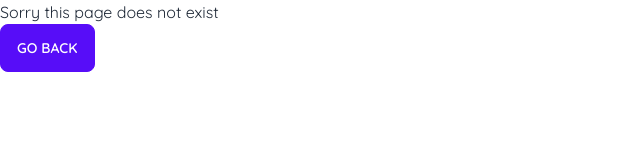
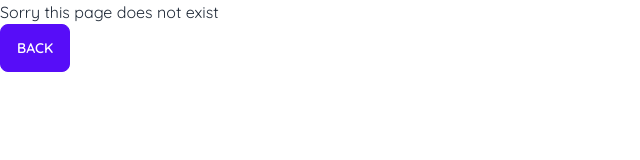
Before and after one commit to usman1100/effortaero-frontend, a React (Vite) app: page /dashboard/projects/1/ml in a window 1280 px wide. Shown: the top 160 px of the page, without its empty margins (0-640 px from the left). Built offline with nearby package versions, Linux system fonts and the light colour scheme.

Commit message:
Used BackButton comp for back navigation

```diff
--- a/src/components/ProjectCard.tsx
+++ b/src/components/ProjectCard.tsx
@@ -57,7 +57,7 @@ export default function ProjectCard({
 					</div>
 				</div>
 			</div>
-			{role === 'OWNER' && (
+			{role === 'owner' && (
 				<div className='grid grid-cols-3 justify-center content-center'>
 					<Link to={`/dashboard/projects/${_id}`}>
 						<button
--- a/src/pages/404.tsx
+++ b/src/pages/404.tsx
@@ -1,14 +1,10 @@
-import { Link } from 'react-router-dom'
+import BackButton from '../components/BackButton'
 
 export default function NotFound() {
 	return (
 		<>
 			<h1> Sorry this page does not exist</h1>
-			<Link to='/'>
-				<button className='btn btn-primary' type='button'>
-					Go Back
-				</button>
-			</Link>
+			<BackButton />
 		</>
 	)
 }
--- a/src/pages/MachineLearning.tsx
+++ b/src/pages/MachineLearning.tsx
@@ -1,9 +1,12 @@
 import { AiOutlineDelete } from 'react-icons/ai'
 import { useParams } from 'react-router-dom'
 import useDeleteEstimation from '../lib/hooks/estimation/useDeleteEstimation'
-import useCreateEstimation, { EstimationEnum } from '../lib/hooks/estimation/useCreateEstimation'
+import useCreateEstimation, {
+	EstimationEnum,
+} from '../lib/hooks/estimation/useCreateEstimation'
 import useGetEstimations from '../lib/hooks/estimation/useGetEstimations'
 import { formatDate, formatTime } from '../utils/datetime'
+import BackButton from '../components/BackButton'
 
 function EstimationCard({ data }: { data: any }) {
 	const { id: projectID } = useParams()
@@ -37,20 +40,18 @@ function EstimationCard({ data }: { data: any }) {
 export default function MachineLearning() {
 	const { id } = useParams()
 
-	const { mutate, isLoading } = useCreateEstimation(id as string, EstimationEnum.ML)
-	const { data: estimations } = useGetEstimations(id as string, EstimationEnum.ML)
+	const { mutate, isLoading } = useCreateEstimation(
+		id as string,
+		EstimationEnum.ML
+	)
+	const { data: estimations } = useGetEstimations(
+		id as string,
+		EstimationEnum.ML
+	)
 
 	return (
 		<div className='p-5'>
-			<button
-				className='btn btn-secondary'
-				type='button'
-				onClick={() => {
-					window.history.back()
-				}}
-			>
-				Back
-			</button>
+			<BackButton />
 
 			<h1 className='text-5xl mb-5'>Machine Learning</h1>
 
--- a/src/pages/NewProject/index.tsx
+++ b/src/pages/NewProject/index.tsx
@@ -8,6 +8,7 @@ import AttributeCard from './AttributeCard'
 import useCreatedOrgs from '../../lib/hooks/organizations/useCreatedOrgs'
 import ActorInputForm from './AttributeInputForm'
 import useCreateProject from '../../lib/hooks/projects/useCreateProject'
+import BackButton from '../../components/BackButton'
 
 export interface Actor {
 	name: string
@@ -156,11 +157,7 @@ export default function NewProject() {
 
 	return (
 		<div className='p-4'>
-			<Link to='/dashboard/projects'>
-				<button type='button' className='btn btn-warning'>
-					Back
-				</button>
-			</Link>
+			<BackButton />
 			<h1 className='text-4xl'>Create Project</h1>
 
 			<form
--- a/src/pages/Organization/Create.tsx
+++ b/src/pages/Organization/Create.tsx
@@ -1,5 +1,6 @@
 import { useFormik } from 'formik'
 import { Link } from 'react-router-dom'
+import BackButton from '../../components/BackButton'
 import useCreateNewOrg from '../../lib/hooks/organizations/useCreateNewOrg'
 
 export default function Create() {
@@ -17,11 +18,7 @@ export default function Create() {
 
 	return (
 		<div className='p-5'>
-			<Link to='/dashboard/organization'>
-				<button className='btn btn-secondary mt-3' type='button'>
-					Back
-				</button>
-			</Link>
+			<BackButton />
 			<h1 className='text-4xl my-5'>Create An Organization</h1>
 			<form onSubmit={formik.handleSubmit} className=' p-4 rounded-lg'>
 				<p className='mb-3'>Company Name</p>
--- a/src/pages/Organization/Info.tsx
+++ b/src/pages/Organization/Info.tsx
@@ -1,5 +1,6 @@
 import { Link, useParams } from 'react-router-dom'
 import AddMember from '../../components/AddMember'
+import BackButton from '../../components/BackButton'
 import MemberCard from '../../components/MemberCard'
 import ProjectCard from '../../components/ProjectCard'
 import useGetOrgInfo from '../../lib/hooks/organizations/useGetOrgInfo'
@@ -21,15 +22,7 @@ export default function Info() {
 
 	return (
 		<div className='p-5'>
-			<button
-				className='btn btn-secondary'
-				type='button'
-				onClick={() => {
-					window.history.back()
-				}}
-			>
-				Back
-			</button>
+			<BackButton />
 			{isLoading ? (
 				<h1>Loading</h1>
 			) : (
--- a/src/pages/Project/Estimate.tsx
+++ b/src/pages/Project/Estimate.tsx
@@ -1,15 +1,12 @@
 import { Link, useParams } from 'react-router-dom'
+import BackButton from '../../components/BackButton'
 
 export default function Estimate() {
 	const { id } = useParams()
 
 	return (
 		<div className='p-5'>
-			<Link to={`/dashboard/projects/${id}`}>
-				<button className='btn btn-secondary' type='button'>
-					Back
-				</button>
-			</Link>
+			<BackButton />
 			<h1 className='text-5xl mt-5'>Estimate</h1>
 			<hr />
 
--- a/src/pages/Project/Info.tsx
+++ b/src/pages/Project/Info.tsx
@@ -9,6 +9,7 @@ import { Attribute } from '../../types/project'
 import { slugify } from '../../utils/misc'
 import { Actor } from '../NewProject'
 import useUpdateProject from '../../lib/hooks/projects/useUpdateProject'
+import BackButton from '../../components/BackButton'
 
 function UploadAttributes() {
 	const [actors, setActors] = useState<Actor[]>([])
@@ -125,11 +126,7 @@ export default function Info() {
 
 	return (
 		<div className='p-3'>
-			<Link to='/dashboard/projects'>
-				<button type='button' className='btn btn-secondary'>
-					Back
-				</button>
-			</Link>
+			<BackButton />
 
 			<h2>{isLoading && <div>Loading...</div>}</h2>
 			<h1 className='text-4xl text-center mt-4'>
--- a/src/pages/UCP.tsx
+++ b/src/pages/UCP.tsx
@@ -1,9 +1,12 @@
 import { AiOutlineDelete } from 'react-icons/ai'
 import { useParams } from 'react-router-dom'
 import useDeleteEstimation from '../lib/hooks/estimation/useDeleteEstimation'
-import useCreateEstimation, { EstimationEnum } from '../lib/hooks/estimation/useCreateEstimation'
+import useCreateEstimation, {
+	EstimationEnum,
+} from '../lib/hooks/estimation/useCreateEstimation'
 import useGetEstimations from '../lib/hooks/estimation/useGetEstimations'
 import { formatDate, formatTime } from '../utils/datetime'
+import BackButton from '../components/BackButton'
 
 function EstimationCard({ data }: { data: any }) {
 	const { id: projectID } = useParams()
@@ -20,9 +23,9 @@ function EstimationCard({ data }: { data: any }) {
 			>
 				<AiOutlineDelete size={27} />
 			</button>
-			<h1 className='font-bold text-center'>{
-                Math.round(data.value * 100) / 100
-            }</h1>
+			<h1 className='font-bold text-center'>
+				{Math.round(data.value * 100) / 100}
+			</h1>
 			<h1 className='text-center'>Work Hours</h1>
 
 			<hr className='my-5 text-teal-700' />
@@ -39,20 +42,18 @@ function EstimationCard({ data }: { data: any }) {
 export default function UCP() {
 	const { id } = useParams()
 
-	const { mutate, isLoading } = useCreateEstimation(id as string, EstimationEnum.UCP)
-	const { data: estimations } = useGetEstimations(id as string, EstimationEnum.UCP)
+	const { mutate, isLoading } = useCreateEstimation(
+		id as string,
+		EstimationEnum.UCP
+	)
+	const { data: estimations } = useGetEstimations(
+		id as string,
+		EstimationEnum.UCP
+	)
 
 	return (
 		<div className='p-5'>
-			<button
-				className='btn btn-secondary'
-				type='button'
-				onClick={() => {
-					window.history.back()
-				}}
-			>
-				Back
-			</button>
+			<BackButton />
 
 			<h1 className='text-5xl mb-5'>UCP Calculation</h1>
 
```
